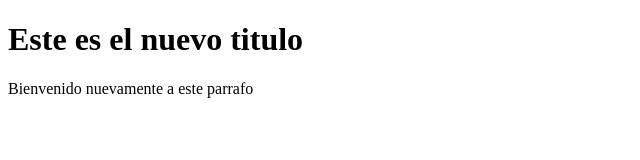
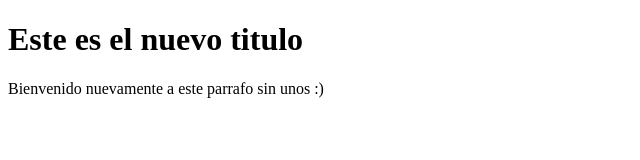
Before and after one commit to geekvermin/youtube-git-ejemplo, a plain HTML site: page index.html in a window 1280 px wide. Shown: the full height of the page, 0-640 px from the left. Drawn offline with Linux system fonts and the light colour scheme.

Commit message:
sin unos :)

```diff
--- a/index.html
+++ b/index.html
@@ -9,7 +9,7 @@
 <body>
     <h1>Este es el nuevo titulo</h1>
     <p>
-        Bienvenido nuevamente a este parrafo
+        Bienvenido nuevamente a este parrafo sin unos :)
     </p>
 </body>
 </html>
```
